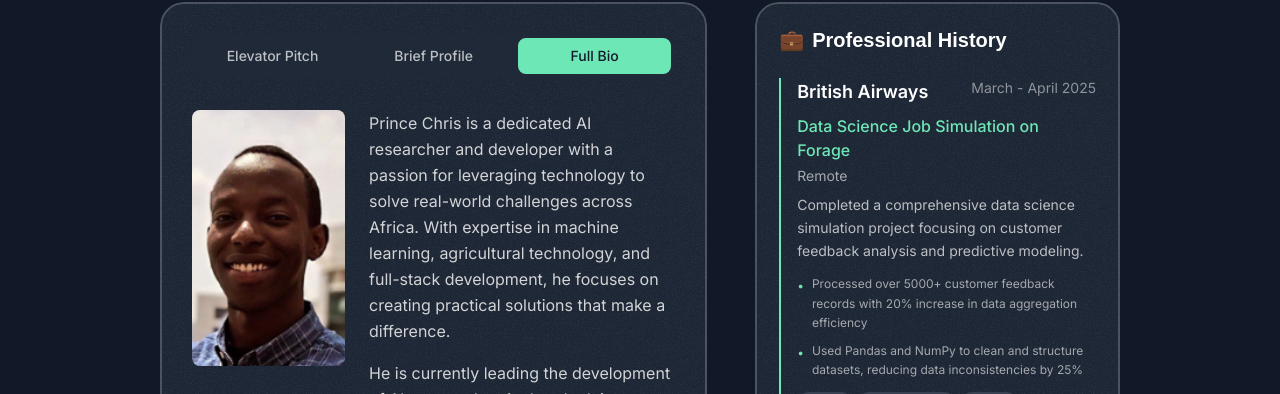
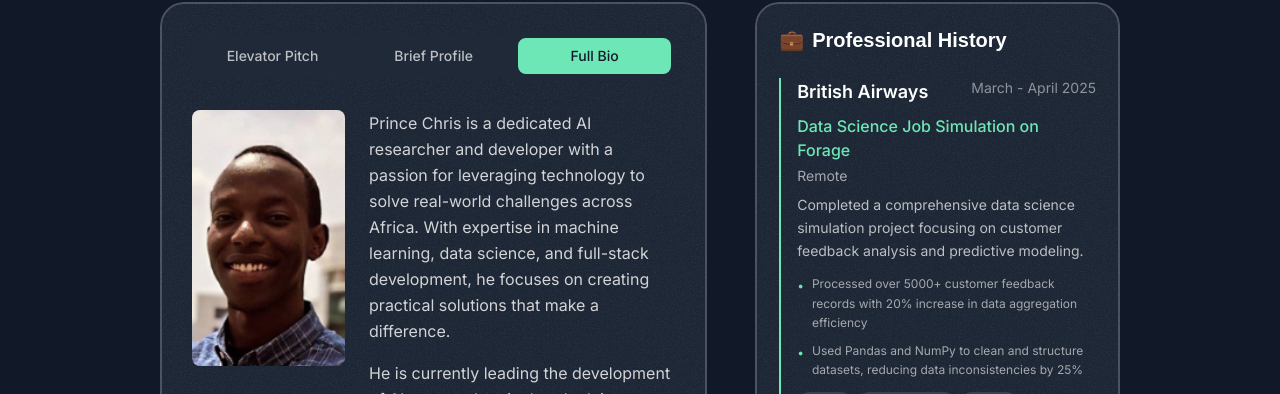
Before and after one commit to chrismazi/myportifolioweb, a Next.js app: page /about in a window 1280 px wide. Both pictures are taken after a click on the button "Full Bio". Shown: the part 872-1266 px from the top of the page. Built offline with nearby package versions, Linux system fonts and the light colour scheme; a web font is replaced by a local one.

Commit message:
Update AboutContent.tsx

```diff
--- a/src/sections/AboutContent.tsx
+++ b/src/sections/AboutContent.tsx
@@ -86,8 +86,8 @@ export const AboutContent = () => {
                     </div>
                     <div className="space-y-4 text-white/80 leading-relaxed">
                       <p>
-                        A passionate AI researcher and developer with expertise in agricultural technology,
-                        machine learning, and full-stack development. I focus on creating practical AI solutions
+                        A passionate AI researcher and developer with expertise in
+                        machine learning and full-stack development. I focus on creating practical AI solutions
                         that address real challenges facing African communities.
                       </p>
                       <p>
@@ -123,7 +123,7 @@ export const AboutContent = () => {
                         <p>
                           Prince Chris is a dedicated AI researcher and developer with a passion for leveraging
                           technology to solve real-world challenges across Africa. With expertise in machine learning,
-                          agricultural technology, and full-stack development, he focuses on creating practical
+                          data science, and full-stack development, he focuses on creating practical
                           solutions that make a difference.
                         </p>
                         <p>
```
